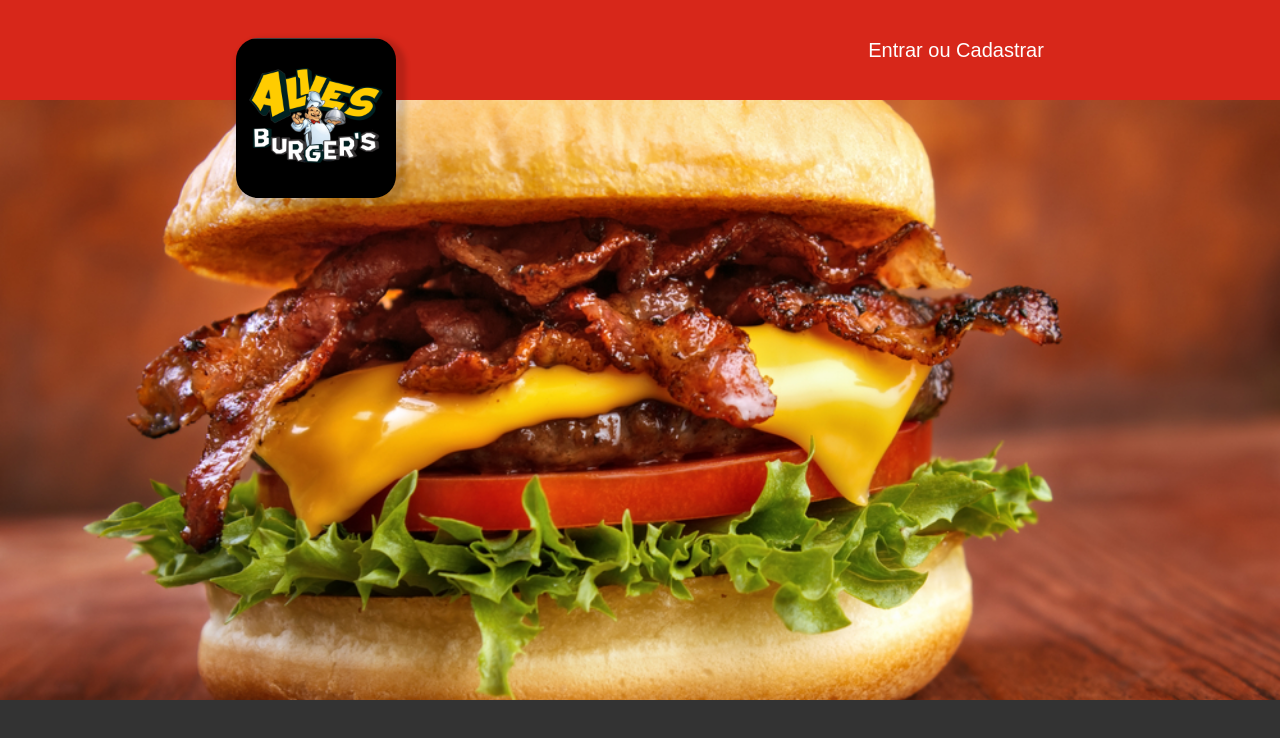
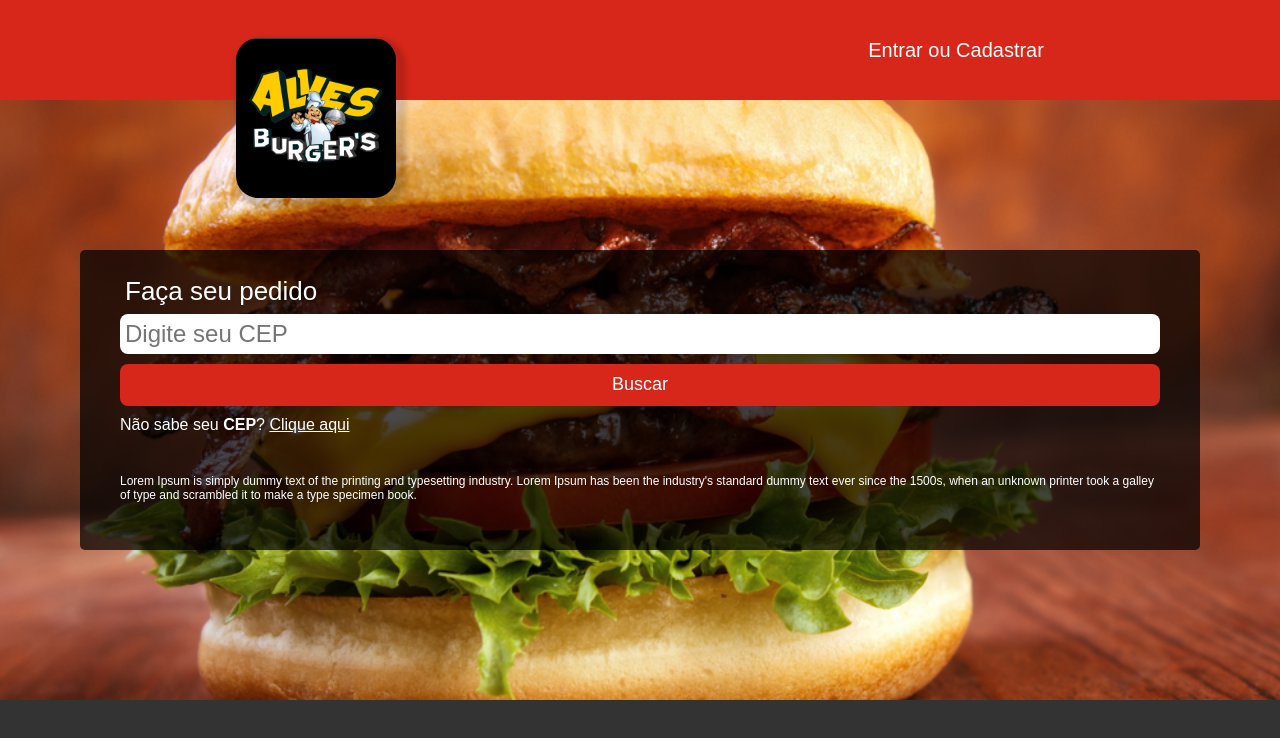
Before and after one commit to bromatheuscruz/DidacticProjectAngular, an Angular app: page / in a window 1280 px wide. Shown: the top 738 px of the page. Built offline with nearby package versions, Linux system fonts and the light colour scheme.

Commit message:
Criação da view, para buscar endereço por CEP

```diff
--- a/src/app/delivery-home/header/header.component.html
+++ b/src/app/delivery-home/header/header.component.html
@@ -4,6 +4,6 @@
         <img class="logo" src="../../../assets/imgs/logo.jpg" alt="logo">
     </div>
     <div>
-        <a class="btn" href="#">Entrar ou Cadastrar</a>
+        <a class="nav-btn" href="#">Entrar ou Cadastrar</a>
     </div>
 </header>
--- a/src/app/delivery-home/main-delivery/main-delivery.component.html
+++ b/src/app/delivery-home/main-delivery/main-delivery.component.html
@@ -1,3 +1,3 @@
-<div class="main">
-
+<div class="main wrap">
+    <app-zipcode-form></app-zipcode-form>
 </div>
--- a/src/app/delivery-home/zipcode-form/zipcode-form.component.html
+++ b/src/app/delivery-home/zipcode-form/zipcode-form.component.html
@@ -1,9 +1,9 @@
 <div class="form-box">
-  <span class="title">Faça seu pedido</span>
-  <input type="text" placeholder="Digite seu CEP">
-  <button class="btn primary"></button>
-  <span class="text h2">Não sabe seu <b>CEP</b>? <a href="#" class="text h2 link">Clique aqui</a></span>
-  <span class="text h3">Lorem Ipsum is simply dummy text of the printing and typesetting industry. Lorem Ipsum has been
+  <span class="h1">Faça seu pedido</span>
+  <input type="text"  class="input" placeholder="Digite seu CEP">
+  <button class="btn btn-red">Buscar</button>
+  <span class="h2">Não sabe seu <b>CEP</b>? <a class="link" href="#">Clique aqui</a></span>
+  <span class="info">Lorem Ipsum is simply dummy text of the printing and typesetting industry. Lorem Ipsum has been
     the industry's standard dummy text ever since the 1500s, when an unknown printer took a galley
     of type and scrambled it to make a type specimen book.</span>
 </div>
--- a/src/styles.css
+++ b/src/styles.css
@@ -39,7 +39,7 @@ body {
     position: relative;
 }
 
-.header .btn {
+.header .nav-btn {
     box-sizing: content-box;
     text-decoration: none;
     color: #ffffff;
@@ -51,6 +51,7 @@ body {
 .main {
     grid-area: main;
     display: flex;
+    align-items: center;
     background-image: url('../src/assets/imgs/hamburguer_shutterstock.jpg');
     background-position: center;
     background-repeat: no-repeat;
@@ -60,8 +61,60 @@ body {
     height: 600px;
 }
 
+.wrap {
+    flex-wrap: wrap;
+}
+
 .form-box {
+    font-family: sans-serif;
     background: rgba(0,0,0,0.71) none;
+    border-radius: 5px;
+    height: 300px;
+    margin: 80px;
+    padding: 20px 40px;
+    display: flex;
+    flex-direction: column;
+    align-items: left;
+}
+
+.form-box .h1 {
+    font-size: 26px;
+    line-height: 1.3;
+    font-weight: 100;
+    color:#ffffff;
+    margin: 5px;
+}
+
+.form-box .input {
+    margin-top: 10px;
+    border: #d7271a;
+    background-size: contain;
+    font-size: 24px;
+    width: 100%;
+    height: 40px;
+    border-radius: 8px;
+    background-color: #ffffff;
+    margin: 0;
+    outline: 0;
+    padding: 5px;
+}
+
+.form-box .btn {
+    width: 100%;
+    border-radius: 8px;
+    align-self: center;
+    margin: 10px 0px;
+}
+
+.form-box .h2 .link {
+    text-decoration: underline;
+    color: #ffffff;
+    outline: 0;
+}
+
+.info {
+    margin-top: 40px;
+    font-size: 12px;
 }
 
 /* footer component */
@@ -71,7 +124,6 @@ body {
     min-height: 140px;
 }
 
-
 /* @media queries*/
 @media(min-width: 600px) {
     .fa-bars {
@@ -80,9 +132,14 @@ body {
 
 }
 @media(max-width: 600px) {
-    .header .btn {
+    .header .nav-btn {
         display: none;
     }
+
+    .form-box {
+        margin: 10%;
+    }
+
 }
 
 /* icons */
@@ -93,3 +150,69 @@ body {
     font-size: 30px;
     margin-top: 35px;
 }
+
+/* buttons*/
+.btn {
+    display: block;
+    height: 42px;
+    margin: 2px;
+    text-align: center;
+    text-decoration: none;
+    font-size: 18px;
+    background-color: #cccccc;
+    color: white;
+    -webkit-transition-duration: 0.2s;
+    transition-duration: 0.2s;
+    cursor: pointer;
+    outline: 0;
+    border: none;
+  }
+
+.btn-red {
+    background-color: #d7271a;
+}
+
+.btn-mustard {
+    background-color: #f3b600;
+}
+
+.btn-white {
+    background-color: #ffffff;
+}
+
+.btn-black {
+    background-color: #333333;
+}
+
+.btn-red-out {
+    background-color: #ffffff;
+    border: 2px #d7271a solid;
+    color: #d7271a;
+}
+
+.btn-white-out {
+    background-color: #333333;
+    border: 2px #ffffff solid;
+    color: #ffffff;
+}
+
+.btn-black-out {
+    background-color: #ffffff;
+    border: 2px #333333 solid;
+    color: #333333;
+}
+
+.btn-red-out:hover {
+    background-color: #d7271a;
+    color: #ffffff;
+}
+
+.btn-black-out:hover {
+    background-color: #333333;
+    color: #ffffff;
+}
+
+.btn-white-out:hover {
+    background-color: #ffffff;
+    color: #333333;
+}
```
Also changed, not shown: src/assets/css/buttons.css (added, +11 -0 lines).
